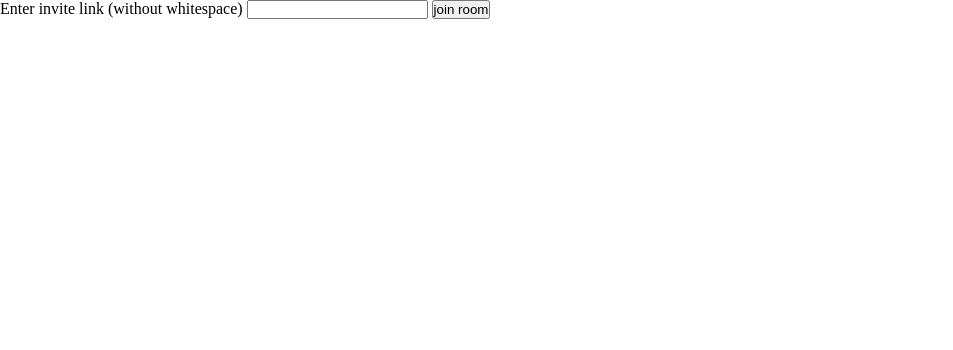
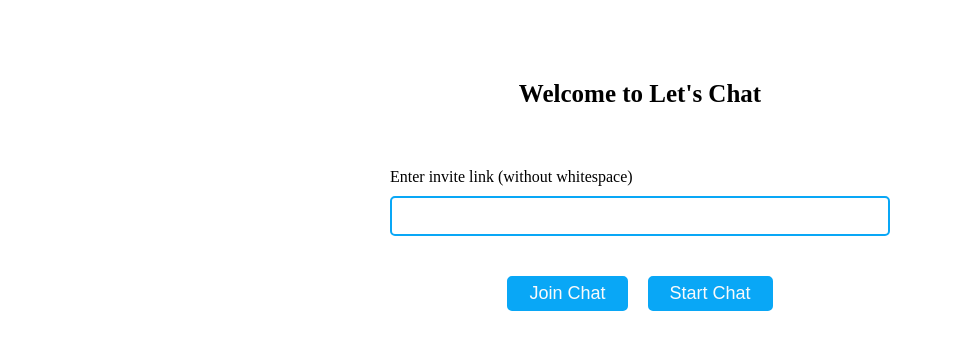
Before and after one commit to SageKyle/agora-vid1, a website: page login.html in a window 1280 px wide. Shown: the whole page, without its empty margins (0-953 px from the left). Drawn offline with Linux system fonts and the light colour scheme.

Commit message:
add styles to login page

```diff
--- /dev/null
+++ b/assets/styles/login.css
@@ -0,0 +1,69 @@
+html {
+	width: 100%;
+	font-size: 62.5%;
+}
+
+body {
+	font-size: 1.6rem;
+	width: 100%;
+	overflow-x: hidden;
+	position: relative;
+}
+
+* {
+	box-sizing: border-box;
+	margin: 0;
+	padding: 0;
+}
+
+.main {
+	padding: 4rem;
+	width: 100%;
+	height: 100vh;
+	height: 100svh;
+}
+
+#join-form {
+	width: 80%;
+	max-width: 50rem;
+	margin: 4rem auto;
+	display: flex;
+	flex-direction: column;
+	/* gap: 2rem; */
+}
+
+.heading {
+	font-size: 2.5rem;
+	margin-bottom: 6rem;
+	text-align: center;
+}
+
+.invite__link--input {
+	height: 4rem;
+	background-color: transparent;
+	border: 2px solid hsl(200, 93%, 50%);
+	padding: 1rem;
+	border-radius: 0.5rem;
+	margin-block: 1rem;
+}
+
+.btn__wrapper {
+	display: flex;
+	align-items: center;
+	justify-content: center;
+	align-self: center;
+	gap: 2rem;
+	width: 100%;
+}
+
+.btn {
+	display: inline-block;
+	margin-top: 3rem;
+	background-color: hsl(200, 93%, 50%);
+	color: hsl(0, 0%, 98%);
+	border: 2px solid hsl(200, 93%, 50%);
+	border-radius: 0.5rem;
+	padding: 0.5rem 2rem;
+	text-transform: capitalize;
+	font-size: 1.8rem;
+}
--- a/assets/styles/style.css
+++ b/assets/styles/style.css
@@ -34,6 +34,7 @@ body {
 	aspect-ratio: 1;
 	object-fit: fill;
 	border-radius: 1rem;
+	background-color: #ccc;
 }
 
 /* chat host */
--- a/login.html
+++ b/login.html
@@ -5,14 +5,27 @@
 		<meta http-equiv="X-UA-Compatible" content="IE=edge" />
 		<meta name="viewport" content="width=device-width, initial-scale=1.0" />
 		<title>Let's Chat</title>
-		<link rel="stylesheet" href="assets/styles/style.css" />
+		<link rel="stylesheet" href="assets/styles/login.css" />
 	</head>
 	<body>
-		<form id="join-form">
-			<label for="invite__link">Enter invite link (without whitespace)</label>
-			<input type="text" required name="invite__link" class="invite__link" />
-			<button class="btn">join room</button>
-		</form>
+		<main class="main">
+			<form id="join-form">
+				<h1 class="heading">Welcome to Let's Chat</h1>
+				<label for="invite__link--label"
+					>Enter invite link (without whitespace)</label
+				>
+				<input
+					type="text"
+					required
+					name="invite__link"
+					class="invite__link--input"
+				/>
+				<div class="btn__wrapper">
+					<button class="btn">join chat</button>
+					<button class="btn">start chat</button>
+				</div>
+			</form>
+		</main>
 
 		<script>
 			const form = document.querySelector('#join-form');
```
Also changed, not shown: assets/js/app.js (+9 -3 lines).
